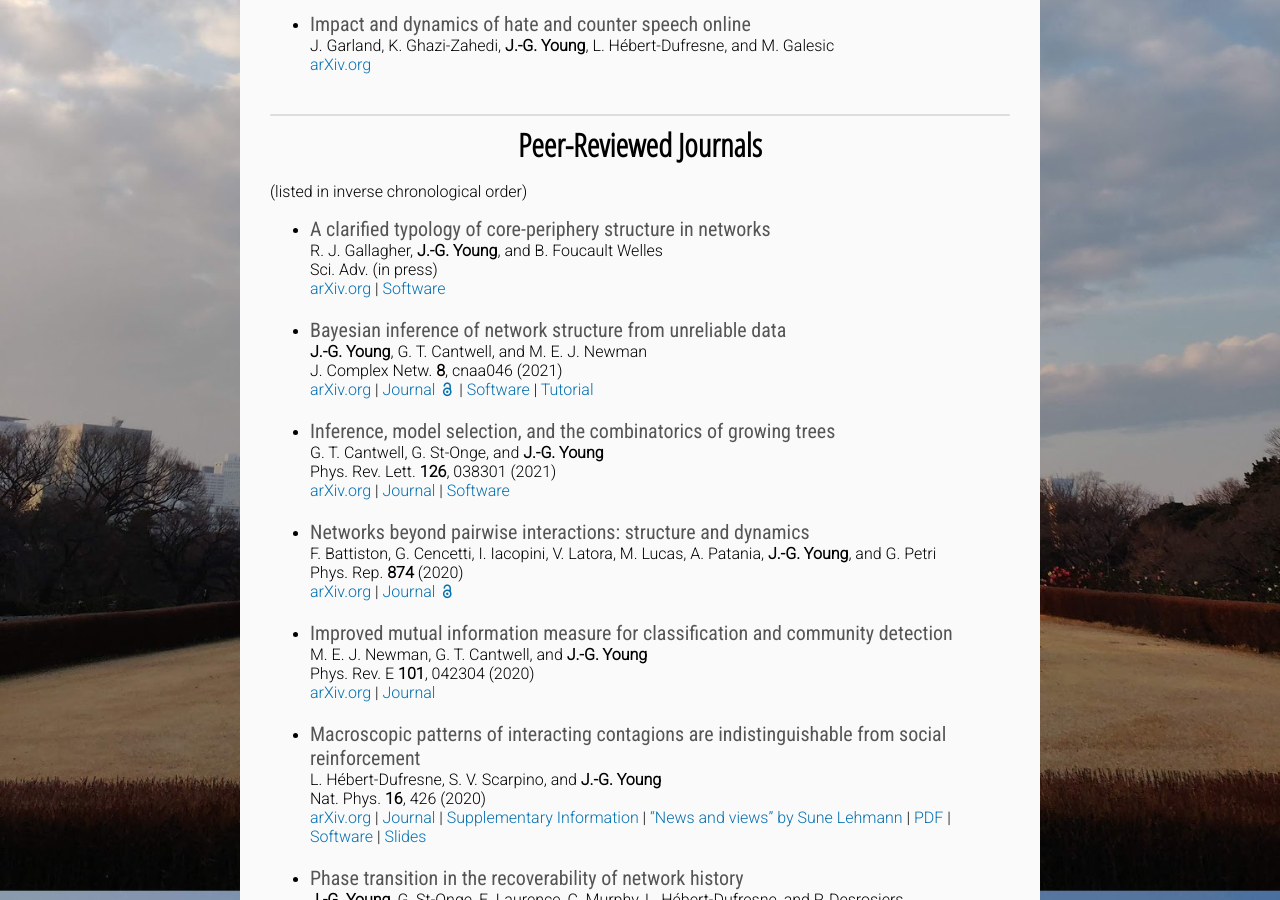
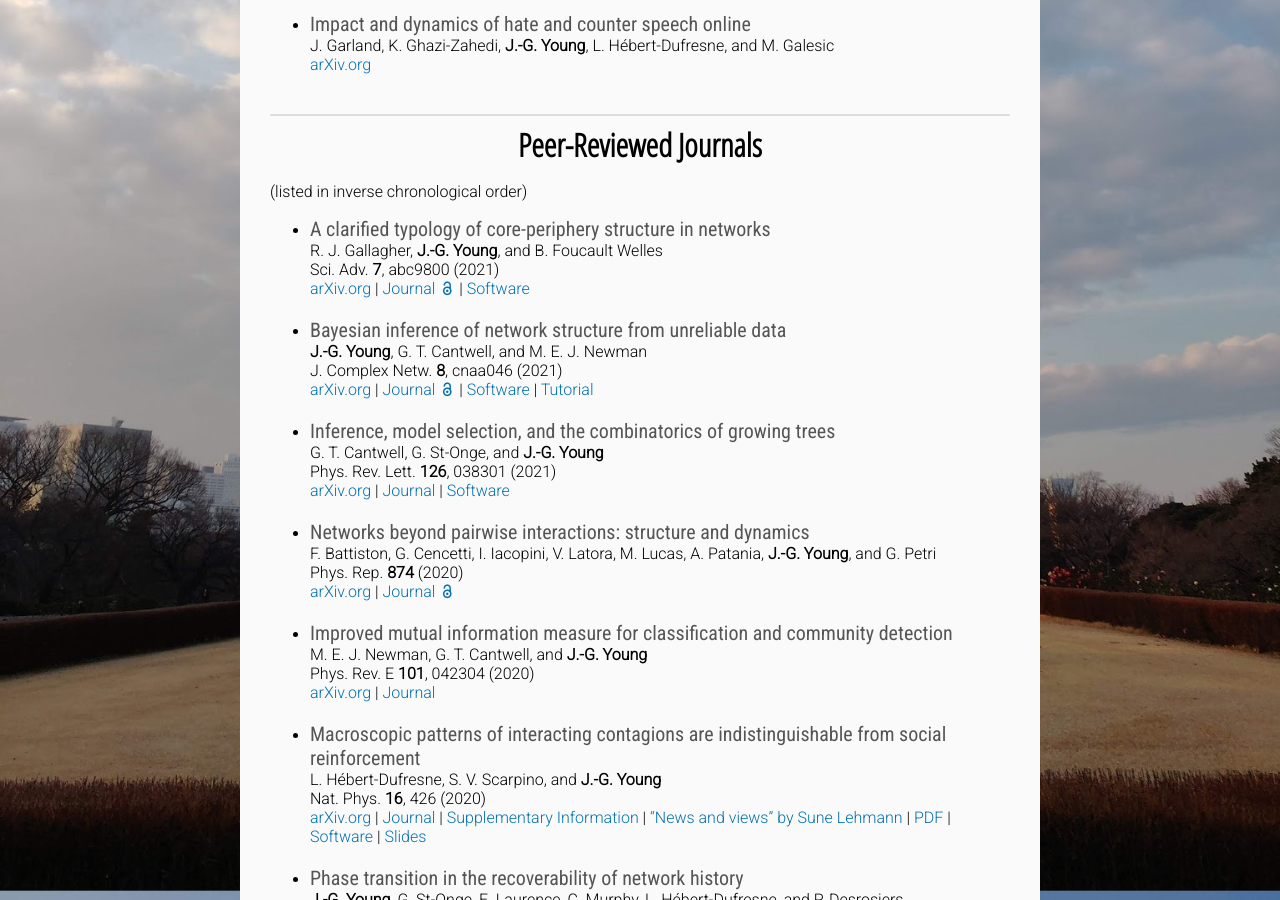
Before and after one commit to jg-you/jg-you.github.io, a Jekyll site: the page built from publications.md, in a window 1280 px wide and 900 px high, scrolled down 816 px. Built offline with Jekyll 4.4.1, drawn with Linux system fonts in a browser that asks for light colours; some web fonts are replaced; comment, search, counter and statistics services are not loaded.

Commit message:
Sci Adv.

```diff
--- a/publications.md
+++ b/publications.md
@@ -32,13 +32,13 @@ J. Garland, K. Ghazi-Zahedi, **J.-G. Young**, L. Hébert-Dufresne, and M. Galesi
 
 * <span class="pub-title">A clarified typology of core-periphery structure in networks</span><br/>
 R. J. Gallagher, **J.-G. Young**, and B. Foucault Welles<br/>
-Sci. Adv. (in press) <br/>
-[arXiv.org](https://arxiv.org/abs/2005.10191) | [Software](https://github.com/ryanjgallagher/core_periphery_sbm)
+Sci. Adv. **7**, abc9800 (2021) <br/>
+[arXiv.org](https://arxiv.org/abs/2005.10191) | [Journal <i class="ai ai-open-access" aria-hidden="true"></i>](https://doi.org/10.1126/sciadv.abc9800) | [Software](https://github.com/ryanjgallagher/core_periphery_sbm)
 
 * <span class="pub-title">Bayesian inference of network structure from unreliable data</span><br/>
 **J.-G. Young**, G. T. Cantwell, and M. E. J. Newman <br/>
 J. Complex Netw. **8**, cnaa046 (2021) <br/>
-[arXiv.org](https://arxiv.org/abs/2008.03334) | [Journal <i class="ai ai-open-access" aria-hidden="true"></i>](https://academic.oup.com/comnet/article/8/6/cnaa046/6161493) | [Software](https://github.com/jg-you/noisy-networks-measurements) | [Tutorial](https://github.com/jg-you/noisy-networks-measurements/blob/master/tutorial/tutorial.ipynb)
+[arXiv.org](https://arxiv.org/abs/2008.03334) | [Journal <i class="ai ai-open-access" aria-hidden="true"></i>](https://doi.org/10.1093/comnet/cnaa046) | [Software](https://github.com/jg-you/noisy-networks-measurements) | [Tutorial](https://github.com/jg-you/noisy-networks-measurements/blob/master/tutorial/tutorial.ipynb)
 
 * <span class="pub-title">Inference, model selection, and the combinatorics of growing trees</span><br/>
 G. T. Cantwell, G. St-Onge, and **J.-G. Young** <br/>
```
Also changed, not shown: 1 other file.
